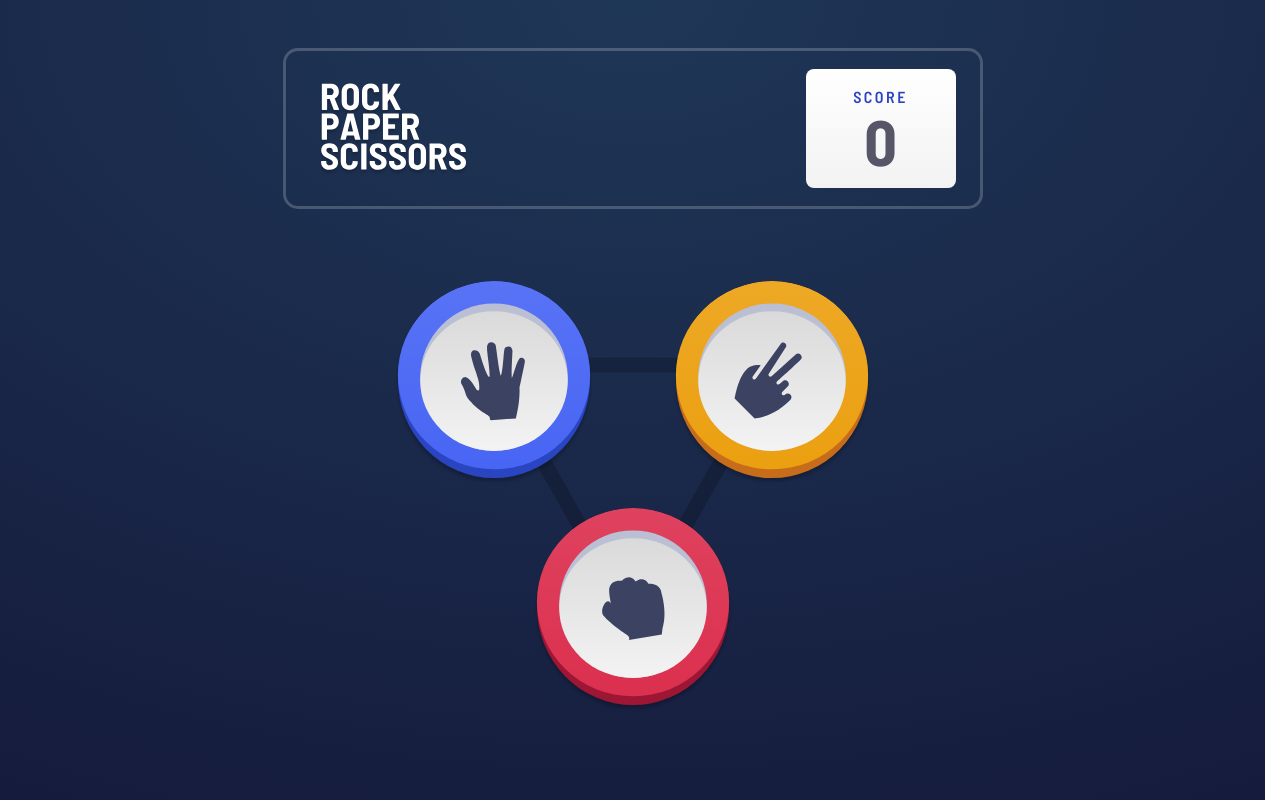
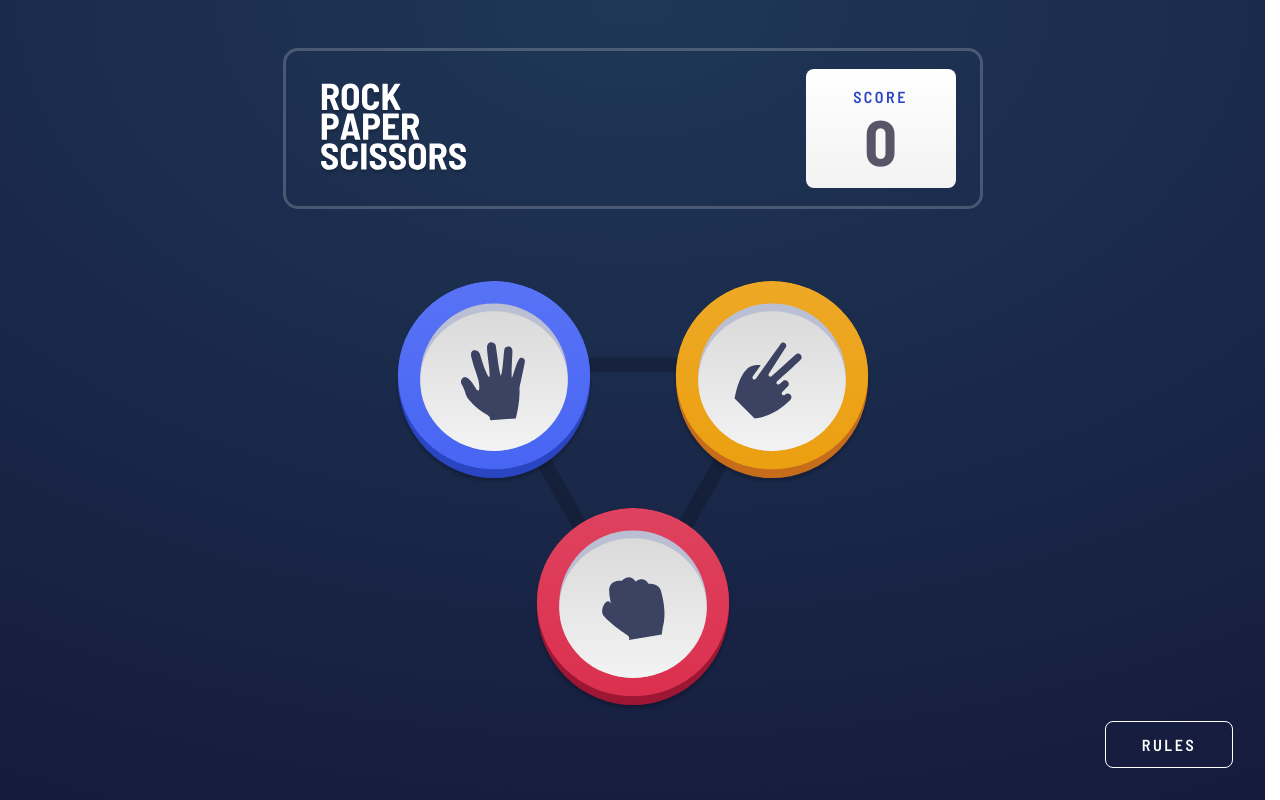
Before and after one commit to alex-birchman/frontend-mentor-rock-paper-scissors, a React (Vite) app: page / in a window 1280 px wide. Built offline with nearby package versions, Linux system fonts and the light colour scheme.

Commit message:
Add modal component and rules button

```diff
--- a/package.json
+++ b/package.json
@@ -10,6 +10,8 @@
     "preview": "vite preview"
   },
   "dependencies": {
+    "@radix-ui/react-dialog": "^1.0.5",
+    "install": "^0.13.0",
     "react": "^18.2.0",
     "react-dom": "^18.2.0",
     "styled-components": "^6.1.1"
--- a/src/App.tsx
+++ b/src/App.tsx
@@ -1,8 +1,9 @@
 import styled from "styled-components";
 
-import GameProvider from "./components/GameProvider";
-import Header from "./components/Header";
-import Game from "./components/Game";
+import GameProvider from "@/components/GameProvider";
+import Header from "@/components/Header";
+import Game from "@/components/Game";
+import RulesButton from "@/components/RulesButton";
 
 const StyledMain = styled.main`
   width: 100%;
@@ -22,6 +23,7 @@ function App() {
         <Header />
         <Game />
       </StyledMain>
+      <RulesButton />
     </GameProvider>
   );
 }
--- a/src/components/GameInProgress.tsx
+++ b/src/components/GameInProgress.tsx
@@ -53,6 +53,7 @@ const StyledSideShape = styled.div`
   display: flex;
   justify-content: center;
   align-items: center;
+  margin: auto 0;
 `;
 
 const StyledGameResultWrapper = styled.div`
--- a/src/components/Header.tsx
+++ b/src/components/Header.tsx
@@ -14,6 +14,10 @@ const Wrapper = styled.div`
   padding: 18px 24px;
   border-radius: 0.9375rem;
   border: 3px solid hsla(0deg, 0%, 100%, 0.2);
+
+  @media (max-width: 480px) {
+    padding: 12px;
+  }
 `;
 
 function Header() {
--- /dev/null
+++ b/src/components/Modal.tsx
@@ -0,0 +1,101 @@
+import React from "react";
+import styled from "styled-components";
+import * as Dialog from "@radix-ui/react-dialog";
+
+import CloseIcon from "@/assets/icon-close.svg?react";
+
+const StyledOverlay = styled(Dialog.Overlay)`
+  position: fixed;
+  inset: 0;
+  display: grid;
+  place-items: center;
+  background: hsla(0, 0%, 0%, 0.5);
+`;
+
+const StyledContent = styled(Dialog.Content)`
+  position: fixed;
+  top: 50%;
+  left: 50%;
+  transform: translate(-50%, -50%);
+
+  padding: 32px;
+
+  border-radius: 0.5rem;
+  background: hsl(0, 0%, 100%);
+  box-shadow: 0px 3px 3px 0px hsla(0, 0%, 0%, 0.2);
+
+  @media (max-width: 480px) {
+    inset: 0;
+    transform: none;
+    border-radius: 0;
+
+    padding: 35px;
+  }
+`;
+
+const StyledHeader = styled.div`
+  display: flex;
+  align-items: center;
+  justify-content: space-between;
+
+  @media (max-width: 480px) {
+    justify-content: center;
+  }
+`;
+
+const StyledTitle = styled(Dialog.Title)`
+  font-size: 2rem;
+  font-weight: 700;
+  line-height: 2rem;
+  color: hsl(228, 25%, 31%);
+`;
+
+const StyledDescription = styled.div`
+  margin: auto;
+`;
+
+const StyledCloseButton = styled(Dialog.Close)`
+  width: fit-content;
+  height: fit-content;
+
+  padding: 0;
+  border: none;
+  background: transparent;
+  cursor: pointer;
+
+  @media (max-width: 480px) {
+    position: absolute;
+    left: 0;
+    right: 0;
+    bottom: 65px;
+    margin: 0 auto;
+  }
+`;
+
+type ModalProps = {
+  isOpen: boolean;
+  onDismiss: () => void;
+  title: string;
+  content: React.ReactNode;
+};
+
+function Modal({ isOpen, onDismiss, title, content }: ModalProps) {
+  return (
+    <Dialog.Root open={isOpen} onOpenChange={onDismiss}>
+      <Dialog.Portal>
+        <StyledOverlay />
+        <StyledContent>
+          <StyledHeader>
+            <StyledTitle>{title}</StyledTitle>
+            <StyledCloseButton>
+              <CloseIcon />
+            </StyledCloseButton>
+          </StyledHeader>
+          <StyledDescription>{content}</StyledDescription>
+        </StyledContent>
+      </Dialog.Portal>
+    </Dialog.Root>
+  );
+}
+
+export default Modal;
--- /dev/null
+++ b/src/components/RulesButton.tsx
@@ -0,0 +1,67 @@
+import React from "react";
+import styled from "styled-components";
+
+import Modal from "@/components/Modal";
+import RulesImage from "@/assets/image-rules.svg?react";
+
+const StyledButton = styled.button`
+  position: absolute;
+  right: 32px;
+  bottom: 32px;
+
+  width: 128px;
+  padding: 11px;
+  padding-bottom: 10px;
+
+  border-radius: 0.5rem;
+  border: 1px solid hsl(100, 100%, 100%);
+  background: transparent;
+
+  color: hsl(100, 100%, 100%);
+  text-align: center;
+  font-size: 1rem;
+  font-weight: 600;
+  letter-spacing: 0.15625rem;
+
+  cursor: pointer;
+
+  &:hover {
+    color: hsl(228, 25%, 31%);
+    background: linear-gradient(0deg, #f3f3f3 0%, #fff 100%);
+  }
+
+  @media (max-width: 480px) {
+    left: 0;
+    right: 0;
+    bottom: 56px;
+    margin: 0 auto;
+  }
+`;
+
+const StyledRulesImage = styled(RulesImage)`
+  margin-top: 48px;
+  padding: 0 12px;
+
+  @media (max-width: 480px) {
+    margin: auto;
+    margin-top: 115px;
+  }
+`;
+
+function RulesButton() {
+  const [isOpen, setIsOpen] = React.useState(false);
+
+  return (
+    <>
+      <StyledButton onClick={() => setIsOpen(!isOpen)}>RULES</StyledButton>
+      <Modal
+        isOpen={isOpen}
+        onDismiss={() => setIsOpen(!isOpen)}
+        title="RULES"
+        content={<StyledRulesImage />}
+      />
+    </>
+  );
+}
+
+export default RulesButton;
```
Also changed, not shown: src/assets/image-rules.svg (added), 1 other file (tests, documents, lock files or other folders).
